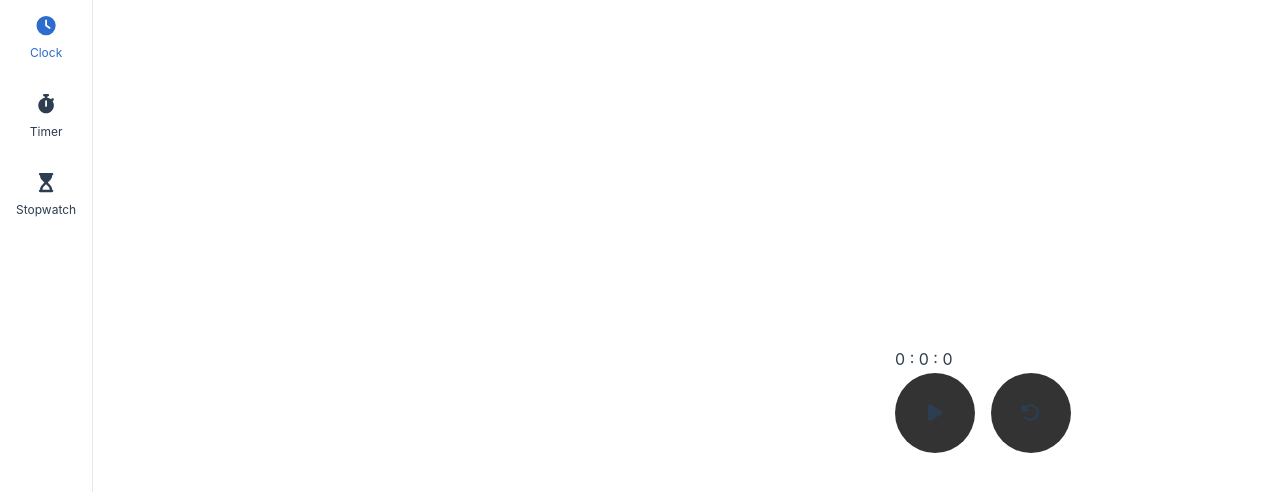
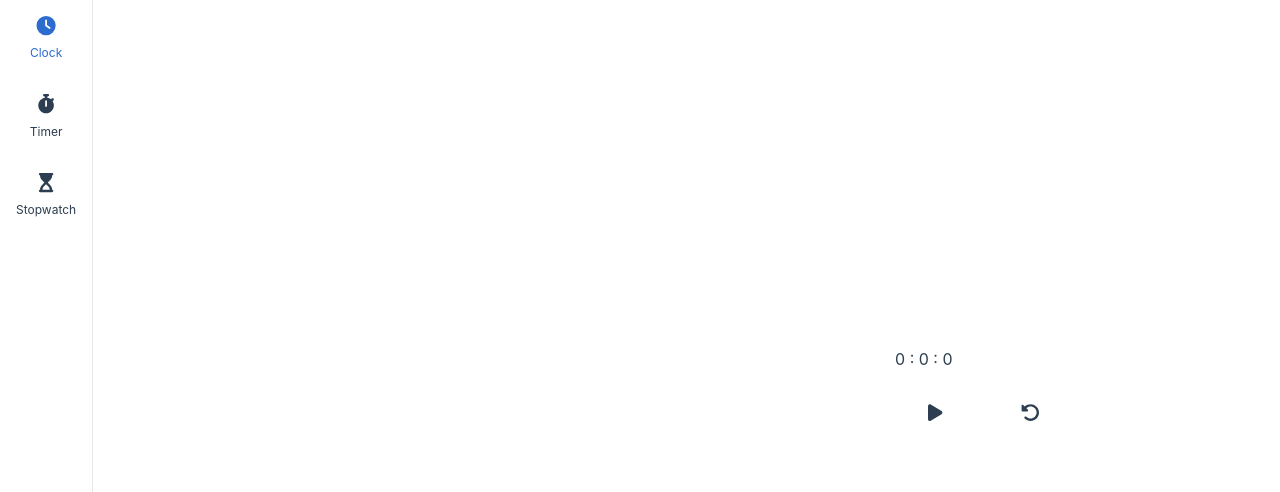
Before and after one commit to Klrfl/TellTime, a Vue app: page / in a window 1280 px wide. Both pictures are taken after a click on the button "Timer". Shown: the top 492 px of the page. Built offline with nearby package versions, Linux system fonts and the light colour scheme.

Commit message:
button styles

```diff
--- a/src/styles.css
+++ b/src/styles.css
@@ -54,8 +54,25 @@
   }
 }
 
-button:focus-visible {
+.btn {
+  transition: background-color 200ms ease, transform 200ms ease;
+}
+
+.btn:hover {
+  filter: brightness(0.8);
+}
+
+.btn:active {
+  transform: translateY(5px);
+}
+
+.btn:focus-visible {
   outline: 2px solid dodgerblue;
+}
+
+.btn:disabled {
+  filter: brightness(0.5);
+  cursor: not-allowed;
 }
 
 .btn-container {
@@ -65,7 +82,6 @@ button:focus-visible {
 }
 
 .btn {
-  background: #333;
   font-size: 1.2rem;
   width: 5rem;
   aspect-ratio: 1 / 1;
```
